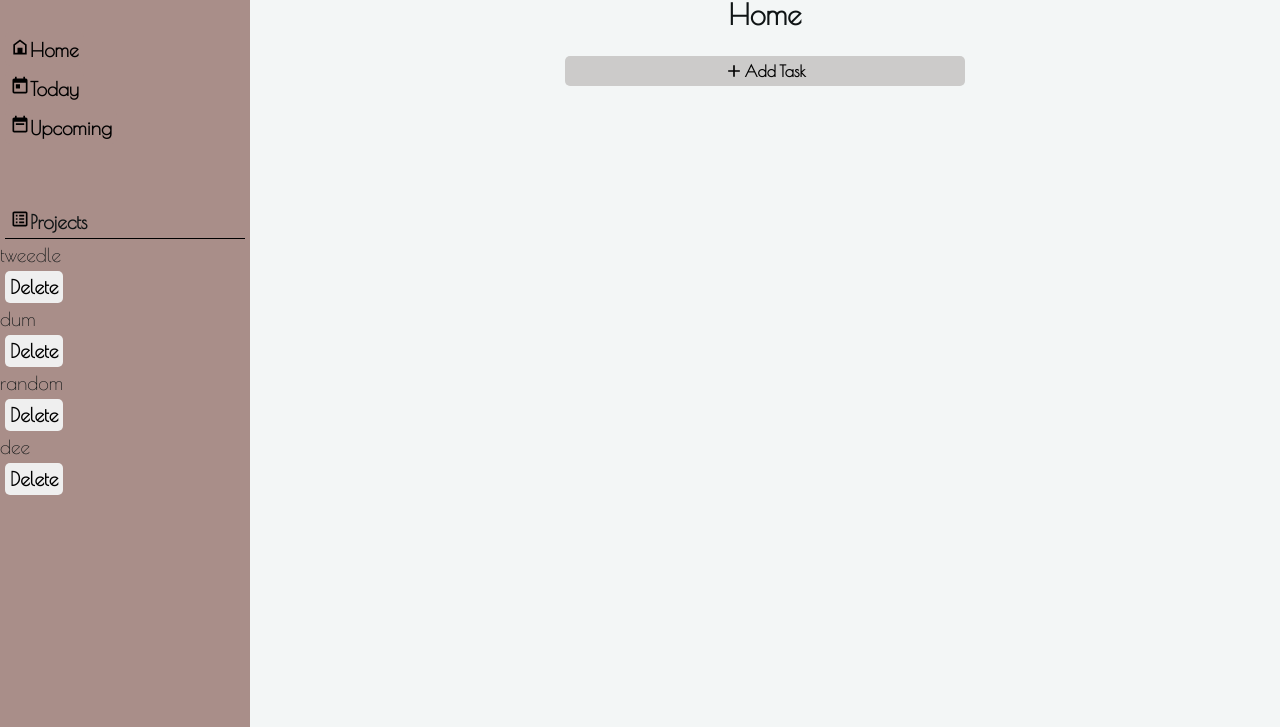
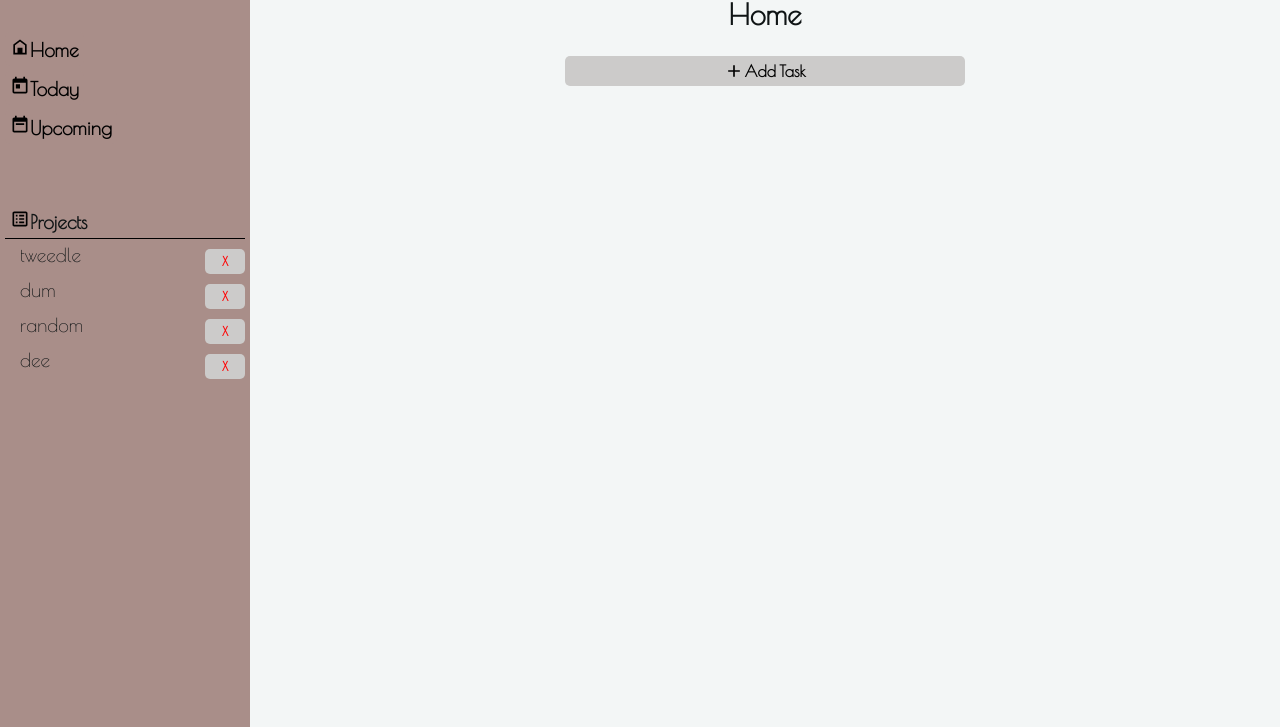
Before and after one commit to callum-laing/todo-list, a website built with Vite: page index.html in a window 1280 px wide. Shown: the part 73-800 px from the top of the page. Built offline with nearby package versions, Linux system fonts and the light colour scheme.

Commit message:
added styling to buttons in projects sidebar

```diff
--- a/main.js
+++ b/main.js
@@ -22,7 +22,7 @@ function navigatePage(page) {
 function renderProjects() {
   return state.projects
     .map((project) => {
-      return `<li> ${project.title} </li> <button id="btn-${project.id}"> Delete </button>`;
+      return `<div class="project-title-list"><li> ${project.title} </li> <button class="project-btn" id="btn-${project.id}"> X </button></div>`;
     })
     .reduce((acc, elm) => acc + elm, []);
 }
--- a/style.css
+++ b/style.css
@@ -159,3 +159,23 @@ button {
   padding: 5px;
   border-bottom: 1px solid black;
 }
+
+.project-title-list {
+  display: flex;
+  align-items: left;
+  justify-content: space-between;
+  margin-left: 20px;
+  list-style-type: none;
+}
+
+.project-btn {
+  font-size: 0.8rem;
+  width: 40px;
+  color: red;
+  background-color: #cccbca;
+  cursor: pointer;
+}
+
+.project-btn:hover {
+  background-color: white;
+}
```
